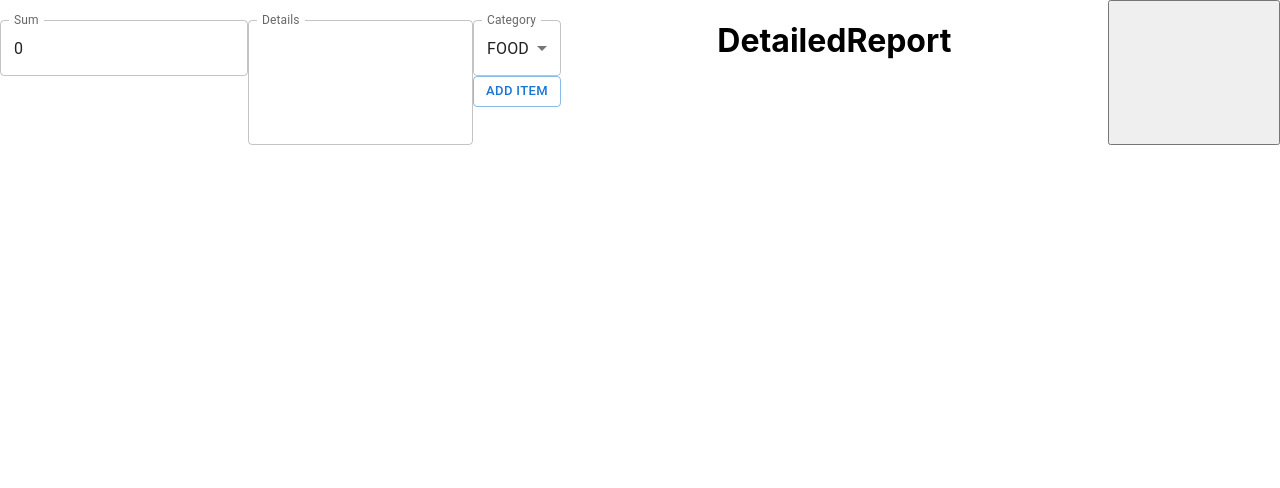
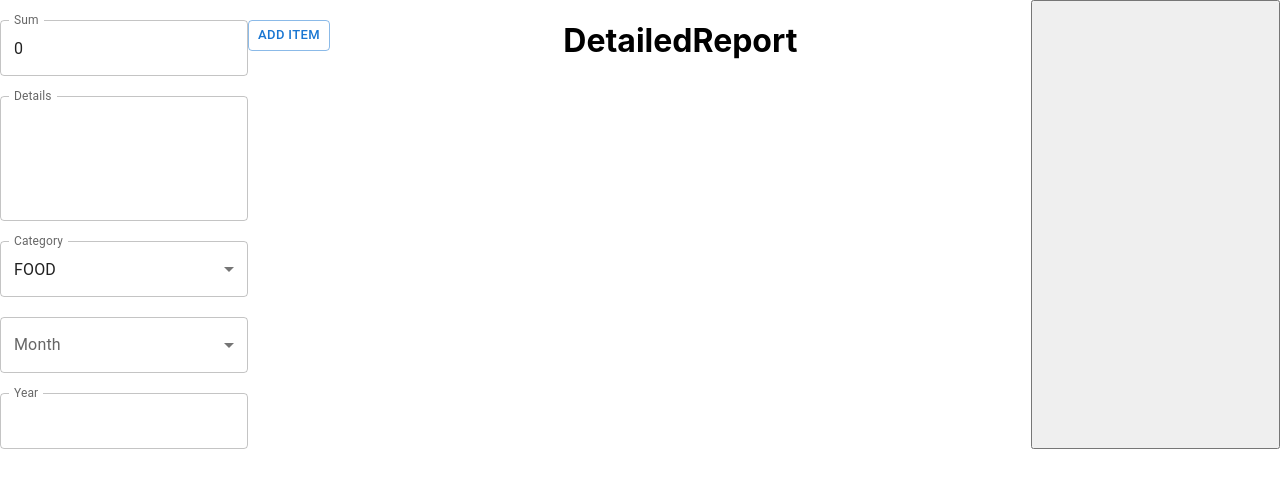
Before and after one commit to LironMat/frontend_final_project, a React (Create React App) app: page / in a window 1280 px wide. Shown: the top 488 px of the page. Built offline with nearby package versions, Linux system fonts and the light colour scheme.

Commit message:
finished add item with year and month, no design, if you pick only year or only month it crashes

```diff
--- a/src/AddItemForm/AddItemForm.js
+++ b/src/AddItemForm/AddItemForm.js
@@ -12,6 +12,7 @@ import { IDB } from '../idbModule';
 
 //{ sum: 200, category: 'HOUSING', description: 'rent for 01.2023', month: 7, year: 2022 }
 const categories = ['FOOD', 'HEALTH', 'EDUCATION', 'TRAVEL', 'HOUSING', 'OTHER'];
+const months = [1,2,3,4,5,6,7,8,9,10,11,12];
 
 const ITEM_HEIGHT = 48;
 const ITEM_PADDING_TOP = 8;
@@ -41,41 +42,40 @@ export default function AddItemForm() {
     const[sumInput,setSumInput] = useState(0);
     const[categoryInput,setCategoryInput] = useState("FOOD");
     const[descriptionInput,setDescriptionInput] = useState(" ");
-    //const[month,setMonth] = useState(1);
-    //const[year,setYear] = useState(2023);
+    const[monthInput,setMonthInput] = useState(undefined);
+    const[yearInput,setYearInput] = useState(undefined);
 
-    async function test() {
+    async function handleAddItem() {
         /**
          * @type {DB}
          */
+        if(monthInput === undefined || yearInput === undefined) {
+            setMonthInput(undefined);
+            setYearInput(undefined);
+        }
+
         const db = await IDB.openCostsDB('costsdb', 1);
 
-        // const result1 = await db.addCost({
-        //     sum: 200,
-        //     category: 'HOUSING',
-        //     description: 'rent for 01.2023',
-        //     month: 7,
-        //     year: 2022
-        // });
+        const result = await db.addCost({
+            sum: sumInput,
+            category: categoryInput,
+            description: descriptionInput,
+            month: monthInput,
+            year: yearInput
+        });
         console.log(sumInput);
         console.log(categoryInput);
         console.log(descriptionInput);
+        if(result) {
+            alert("item added succesfully");
+        }
+        else {
+            alert("error adding item");
+        }
 
-        const result2 = await db.addCost({sum: sumInput, category: categoryInput, description: descriptionInput});
+        //const result2 = await db.addCost({sum: sumInput, category: categoryInput, description: descriptionInput});
     }
-    // async function handleClick() {
-    //     //const input = {{sum: sum,category: category, description: description}};
-    //     const db = await IDB.openCostsDB('costsdb', 1);
-    //     const result1 = await db.addCost(input);
-    //     if (db) {
-    //         console.log('creating db succeeded');
-    //     }
-    //
-    //     if (result1) {
-    //         console.log('adding 1st cost succeeded');
-    //     }
-    //
-    // }
+
     function handleSumChange(e) {
         //console.log(e.target.value);
         setSumInput(parseInt(e.target.value));
@@ -90,11 +90,21 @@ export default function AddItemForm() {
         console.log(e.target.value);
         setCategoryInput(e.target.value);
     }
+    function handleMonthChange(e) {
+        console.log(e.target.value);
+        setMonthInput(e.target.value);
+    }
+
+    function handleYearChange(e) {
+        if(parseInt(e.target.value)) {
+            setYearInput(parseInt(e.target.value));
+        }
+
+    }
 
   return(<div>
-
-
       <br/>
+      <FormControl normal>
           <TextField
               value={sumInput}
               onChange={handleSumChange}
@@ -105,6 +115,7 @@ export default function AddItemForm() {
                   shrink: true,
               }}
           />
+          <br/>
           <TextField
               value={descriptionInput}
               onChange={handleDescriptionChange}
@@ -114,6 +125,7 @@ export default function AddItemForm() {
               rows={4}
               defaultValue=""
           />
+          <br/>
       <FormControl normal>
       <InputLabel id="category-select-component">Category</InputLabel>
       <Select
@@ -134,11 +146,45 @@ export default function AddItemForm() {
               </MenuItem>
           ))}
       </Select>
+          <br/>
+      </FormControl>
+          <FormControl normal>
+              <InputLabel id="month-select-component">Month</InputLabel>
+              <Select
+                  labelId="month-select-component"
+                  id="month-select-component"
+                  value={monthInput}
+                  onChange={handleMonthChange}
+                  input={<OutlinedInput label="Month" />}
+                  MenuProps={MenuProps}
+              >
+                  {months.map((monthNumber) => (
+                      <MenuItem
+                          key={monthNumber}
+                          value={monthNumber}
+                          //style={getStyles(categoryName, category, theme)}
+                      >
+                          {monthNumber}
+                      </MenuItem>
+                  ))}
+              </Select>
+          </FormControl>
+          <br/>
+          <TextField
+              value={yearInput}
+              onChange={handleYearChange}
+              id="outlined-year"
+              label="Year"
+              type="number"
+              InputLabelProps={{
+                  shrink: true,
+              }}
+          />
 
+      </FormControl>
 
+          <Button onClick={(e) => handleAddItem()} size="small" variant="outlined">Add Item</Button>
 
-          <Button onClick={(e) => test()} size="small" variant="outlined">Add Item</Button>
-      </FormControl>
 
       </div>);
 }
```
